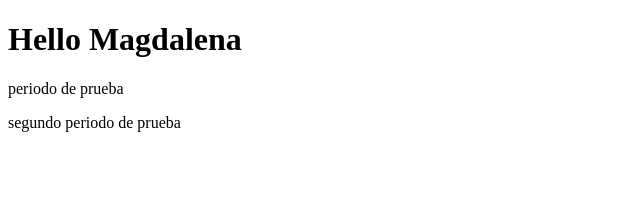
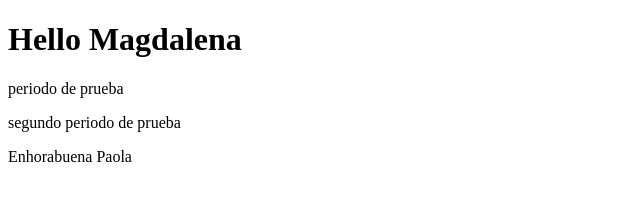
Before and after one commit to PaolaArcePavez/hello-magadalena, a plain HTML site: page index.html in a window 1280 px wide. Shown: the whole page, without its empty margins (0-640 px from the left). Drawn offline with Linux system fonts and the light colour scheme.

Commit message:
modificaciontrasPull

```diff
--- a/index.html
+++ b/index.html
@@ -10,5 +10,6 @@
     <h1>Hello Magdalena</h1>
     <p>periodo de prueba</p>
     <p>segundo periodo de prueba</p>
+    <p>Enhorabuena Paola</p>
 </body>
 </html>
```
